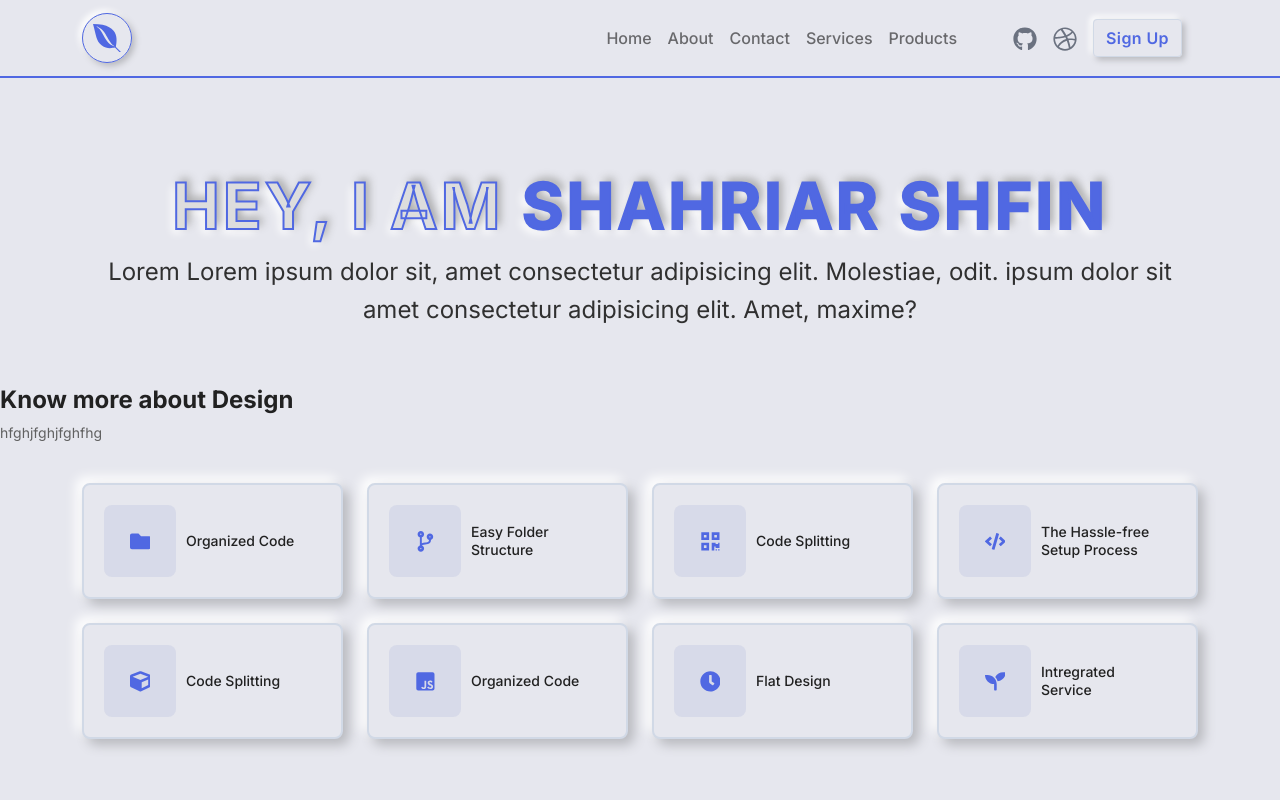
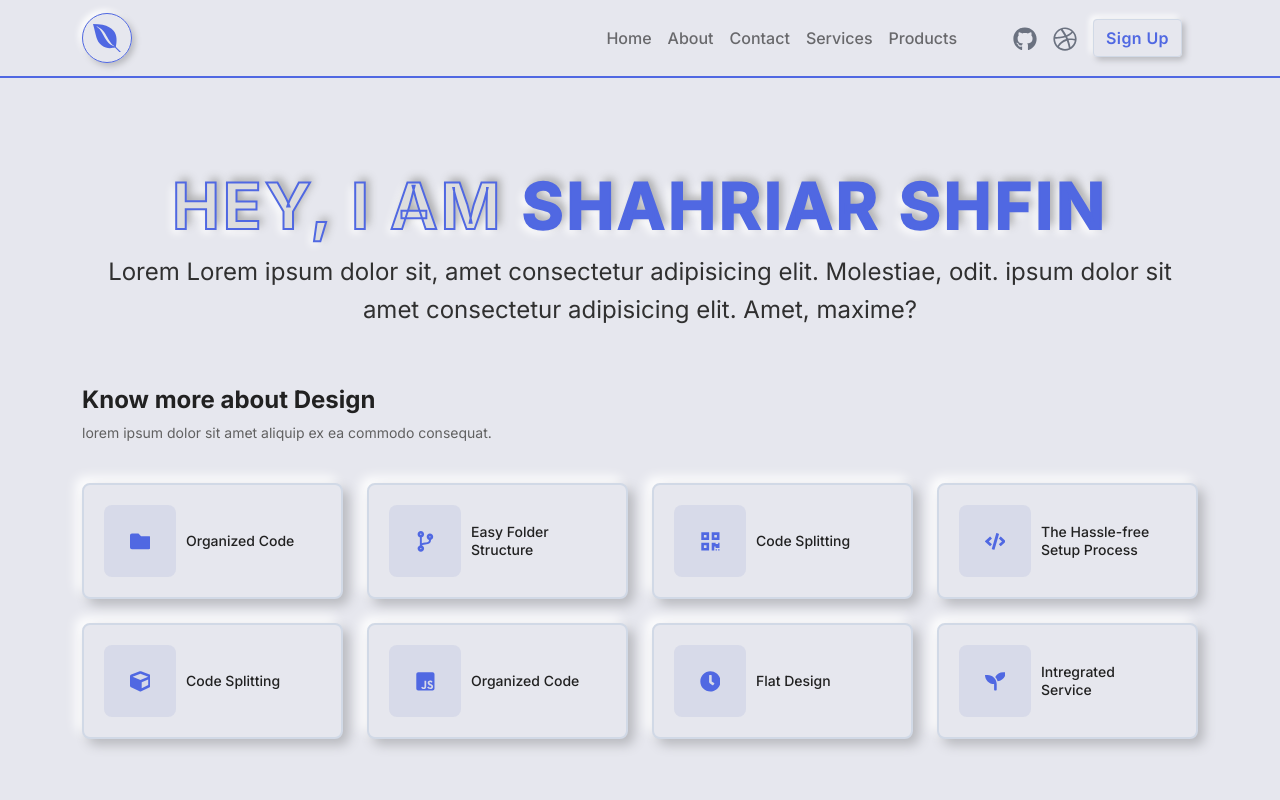
Before and after one commit to shahriarshafin/soft-ui, a Next.js app: page / in a window 1280 px wide. Shown: the top 800 px of the page. Built offline with nearby package versions, Linux system fonts and the light colour scheme.

Commit message:
Features Section Added

```diff
--- a/pages/index.js
+++ b/pages/index.js
@@ -1,80 +1,17 @@
-import {
-	FaClock,
-	FaCode,
-	FaCodeBranch,
-	FaCube,
-	FaFolder,
-	FaJsSquare,
-	FaQrcode,
-	FaSeedling,
-} from 'react-icons/fa';
 import BootNav from '../components/BootNav';
-import FeatureCard from '../components/FeatureCard';
 import ProfileCard from '../components/profileCard';
-import SectionInfo from '../components/SectionInfo';
 import Steps from '../components/Steps';
+import FeaturesSection from '../sections/FeaturesSection';
 import HeroSection from '../sections/HeroSection';
 
 // ....
 
 export default function Home() {
-	const icons = [
-		FaFolder,
-		FaCodeBranch,
-		FaQrcode,
-		FaCode,
-		FaCube,
-		FaJsSquare,
-		FaClock,
-		FaSeedling,
-	];
-	const FeatureData = [
-		{
-			title: 'Organized Code',
-		},
-		{
-			title: 'Easy Folder Structure',
-		},
-		{
-			title: 'Code Splitting',
-		},
-		{
-			title: 'The Hassle-free Setup Process',
-		},
-		{
-			title: 'Code Splitting',
-		},
-		{
-			title: 'Organized Code',
-		},
-		{
-			title: 'Flat Design',
-		},
-		{
-			title: 'Intregrated Service',
-		},
-	];
 	return (
 		<>
 			<BootNav />
 			<HeroSection />
-			<SectionInfo
-				Heading='Know more about Design'
-				Description='hfghjfghjfghfhg'
-			/>
-			<div className='container'>
-				<div className='row'>
-					{FeatureData.map((item, idx) => {
-						const Icon = icons[idx];
-						return (
-							<>
-								<FeatureCard Title={item.title} icon={<Icon />} />
-							</>
-						);
-					})}
-				</div>
-			</div>
-
+			<FeaturesSection />
 			<Steps StepNo='1' StepTitle='Design' />
 			<div className='container'>
 				<div className='row'>
--- /dev/null
+++ b/sections/FeaturesSection.jsx
@@ -0,0 +1,74 @@
+import { Container, Row } from 'react-bootstrap';
+import {
+	FaClock,
+	FaCode,
+	FaCodeBranch,
+	FaCube,
+	FaFolder,
+	FaJsSquare,
+	FaQrcode,
+	FaSeedling,
+} from 'react-icons/fa';
+import FeatureCard from '../components/FeatureCard';
+import SectionInfo from '../components/SectionInfo';
+
+const FeaturesSection = () => {
+	const icons = [
+		FaFolder,
+		FaCodeBranch,
+		FaQrcode,
+		FaCode,
+		FaCube,
+		FaJsSquare,
+		FaClock,
+		FaSeedling,
+	];
+	const FeatureData = [
+		{
+			title: 'Organized Code',
+		},
+		{
+			title: 'Easy Folder Structure',
+		},
+		{
+			title: 'Code Splitting',
+		},
+		{
+			title: 'The Hassle-free Setup Process',
+		},
+		{
+			title: 'Code Splitting',
+		},
+		{
+			title: 'Organized Code',
+		},
+		{
+			title: 'Flat Design',
+		},
+		{
+			title: 'Intregrated Service',
+		},
+	];
+	return (
+		<>
+			<Container>
+				<SectionInfo
+					Heading='Know more about Design'
+					Description='lorem ipsum dolor sit amet aliquip ex ea commodo consequat.'
+				/>
+				<Row>
+					{FeatureData.map((item, idx) => {
+						const Icon = icons[idx];
+						return (
+							<>
+								<FeatureCard Title={item.title} icon={<Icon />} />
+							</>
+						);
+					})}
+				</Row>
+			</Container>
+		</>
+	);
+};
+
+export default FeaturesSection;
```
